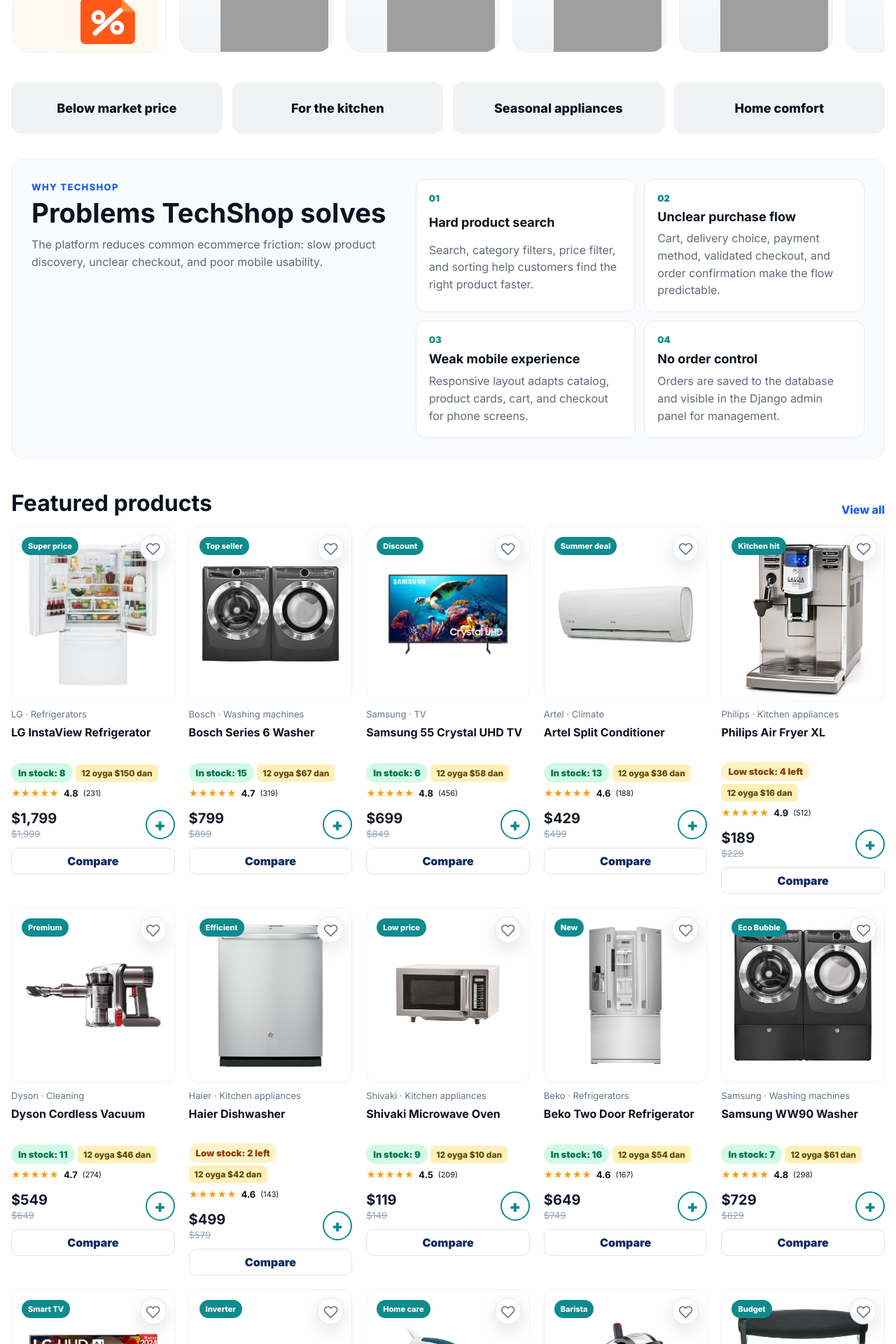
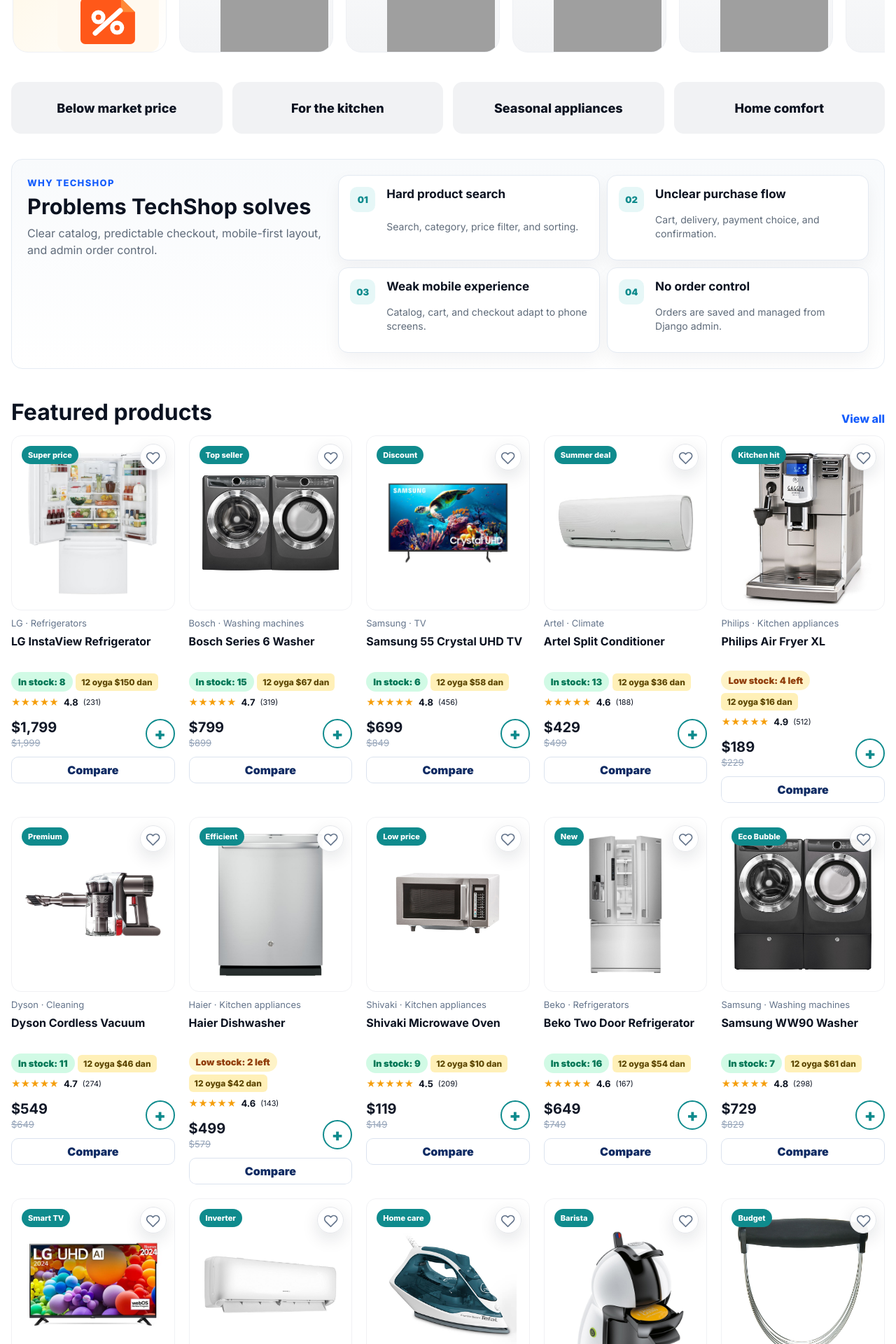
Before and after one commit to baratshorayev19-sudo/techshop, a Django app: page / in a window 1280 px wide. Shown: the part 674-2594 px from the top of the page at 70% size. Run offline with Django 5.2, Linux system fonts and the light colour scheme; grey boxes are pictures that could not be loaded.

Commit message:
Polish problem solution section

```diff
--- a/shop/context_processors.py
+++ b/shop/context_processors.py
@@ -101,15 +101,15 @@
         "why": "Why TechShop",
         "confidence_title": "Designed for confident online shopping.",
         "problem_solution_title": "Problems TechShop solves",
-        "problem_solution_text": "The platform reduces common ecommerce friction: slow product discovery, unclear checkout, and poor mobile usability.",
+        "problem_solution_text": "Clear catalog, predictable checkout, mobile-first layout, and admin order control.",
         "problem_1": "Hard product search",
-        "solution_1": "Search, category filters, price filter, and sorting help customers find the right product faster.",
+        "solution_1": "Search, category, price filter, and sorting.",
         "problem_2": "Unclear purchase flow",
-        "solution_2": "Cart, delivery choice, payment method, validated checkout, and order confirmation make the flow predictable.",
+        "solution_2": "Cart, delivery, payment choice, and confirmation.",
         "problem_3": "Weak mobile experience",
-        "solution_3": "Responsive layout adapts catalog, product cards, cart, and checkout for phone screens.",
+        "solution_3": "Catalog, cart, and checkout adapt to phone screens.",
         "problem_4": "No order control",
-        "solution_4": "Orders are saved to the database and visible in the Django admin panel for management.",
+        "solution_4": "Orders are saved and managed from Django admin.",
         "smart_filters": "Smart filters",
         "smart_filters_text": "Find products by category, price, and rating.",
         "session_cart": "Session cart",
@@ -312,15 +312,15 @@
         "why": "Nega TechShop",
         "confidence_title": "Ishonchli onlayn xarid uchun yaratilgan.",
         "problem_solution_title": "TechShop qanday muammoni yechadi",
-        "problem_solution_text": "Platforma onlayn savdodagi asosiy muammolarni kamaytiradi: mahsulotni topish qiyinligi, noaniq buyurtma jarayoni va telefonda noqulay ko'rinish.",
+        "problem_solution_text": "Aniq katalog, tushunarli checkout, mobilga mos dizayn va admin orqali buyurtma nazorati.",
         "problem_1": "Mahsulotni topish qiyin",
-        "solution_1": "Qidiruv, kategoriya, narx filtri va saralash orqali mijoz kerakli mahsulotni tez topadi.",
+        "solution_1": "Qidiruv, kategoriya, narx filtri va saralash.",
         "problem_2": "Buyurtma jarayoni tushunarsiz",
-        "solution_2": "Savatcha, yetkazish usuli, to'lov tanlovi, tekshirilgan checkout va order tasdiqlash sahifasi bor.",
+        "solution_2": "Savatcha, yetkazish, to'lov tanlovi va tasdiqlash.",
         "problem_3": "Telefon ekranida noqulaylik",
-        "solution_3": "Responsive dizayn katalog, mahsulot kartalari, savatcha va checkoutni telefonga moslashtiradi.",
+        "solution_3": "Katalog, savatcha va checkout telefon ekraniga moslashadi.",
         "problem_4": "Buyurtmalar nazorati yo'q",
-        "solution_4": "Buyurtmalar databasega saqlanadi va Django admin panelida boshqariladi.",
+        "solution_4": "Buyurtmalar saqlanadi va admin paneldan boshqariladi.",
         "smart_filters": "Aqlli filtrlar",
         "smart_filters_text": "Mahsulotlarni kategoriya, narx va reyting bo'yicha toping.",
         "session_cart": "Sessiya savatchasi",
--- a/static/css/styles.css
+++ b/static/css/styles.css
@@ -2058,54 +2058,70 @@
 
 .problem-section {
     display: grid;
-    grid-template-columns: minmax(280px, .9fr) minmax(520px, 1.1fr);
-    gap: 24px;
+    grid-template-columns: minmax(260px, .72fr) minmax(560px, 1.28fr);
+    gap: 18px;
     align-items: start;
-    margin: 22px 0 36px;
-    padding: 28px;
-    border: 1px solid #e9eef5;
+    margin: 18px 0 34px;
+    padding: 22px;
+    border: 1px solid #e5ebf3;
     border-radius: 16px;
-    background: #f8fafc;
+    background: linear-gradient(180deg, #f8fafc, #ffffff);
 }
 
 .problem-intro h2 {
-    margin: 8px 0 12px;
-    font-size: clamp(28px, 3vw, 42px);
-    line-height: 1.08;
+    max-width: 430px;
+    margin: 8px 0 10px;
+    font-size: clamp(24px, 2.4vw, 34px);
+    line-height: 1.12;
 }
 
 .problem-intro p,
 .problem-grid p {
     margin: 0;
     color: #5f6b7a;
-    line-height: 1.55;
+    line-height: 1.45;
 }
 
 .problem-grid {
     display: grid;
     grid-template-columns: repeat(2, minmax(0, 1fr));
-    gap: 12px;
+    gap: 10px;
 }
 
 .problem-grid article {
     display: grid;
-    gap: 8px;
-    min-height: 168px;
-    padding: 18px;
+    grid-template-columns: 40px 1fr;
+    gap: 6px 12px;
+    align-items: start;
+    min-height: 122px;
+    padding: 16px;
     border: 1px solid #e4eaf2;
     border-radius: 14px;
     background: #fff;
+    box-shadow: 0 10px 24px rgba(15, 23, 42, .05);
 }
 
 .problem-grid b {
+    grid-row: span 2;
+    display: grid;
+    place-items: center;
+    width: 36px;
+    height: 36px;
+    border-radius: 10px;
     color: #0f8b8d;
+    background: #e6f7f7;
     font-size: 13px;
     font-weight: 900;
 }
 
 .problem-grid h3 {
     margin: 0;
-    font-size: 18px;
+    font-size: 17px;
+    line-height: 1.22;
+}
+
+.problem-grid p {
+    font-size: 14px;
 }
 
 .compact-section {
@@ -2790,6 +2806,7 @@
 
     .problem-section {
         grid-template-columns: 1fr;
+        padding: 18px;
     }
 
     .problem-grid {
@@ -2930,16 +2947,16 @@
 
     .problem-section {
         margin: 16px 0 28px;
-        padding: 18px 14px;
+        padding: 16px 12px;
     }
 
     .problem-intro h2 {
-        font-size: 26px;
+        font-size: 24px;
     }
 
     .problem-grid article {
         min-height: 0;
-        padding: 15px;
+        padding: 14px;
     }
 
     .hero-appliance-grid {
--- a/templates/base.html
+++ b/templates/base.html
@@ -9,7 +9,7 @@
     <link rel="preconnect" href="https://fonts.googleapis.com">
     <link rel="preconnect" href="https://fonts.gstatic.com" crossorigin>
     <link href="https://fonts.googleapis.com/css2?family=Inter:wght@400;500;600;700;800;900&display=swap" rel="stylesheet">
-    <link rel="stylesheet" href="{% static 'css/styles.css' %}?v=20260514-2">
+    <link rel="stylesheet" href="{% static 'css/styles.css' %}?v=20260514-3">
 </head>
 <body>
     <header class="market-header">
@@ -254,6 +254,6 @@
             <a href="{% url 'shop:contact' %}">{{ ui.support }}</a>
         </div>
     </footer>
-    <script src="{% static 'js/main.js' %}?v=20260514-2"></script>
+    <script src="{% static 'js/main.js' %}?v=20260514-3"></script>
 </body>
 </html>
```
